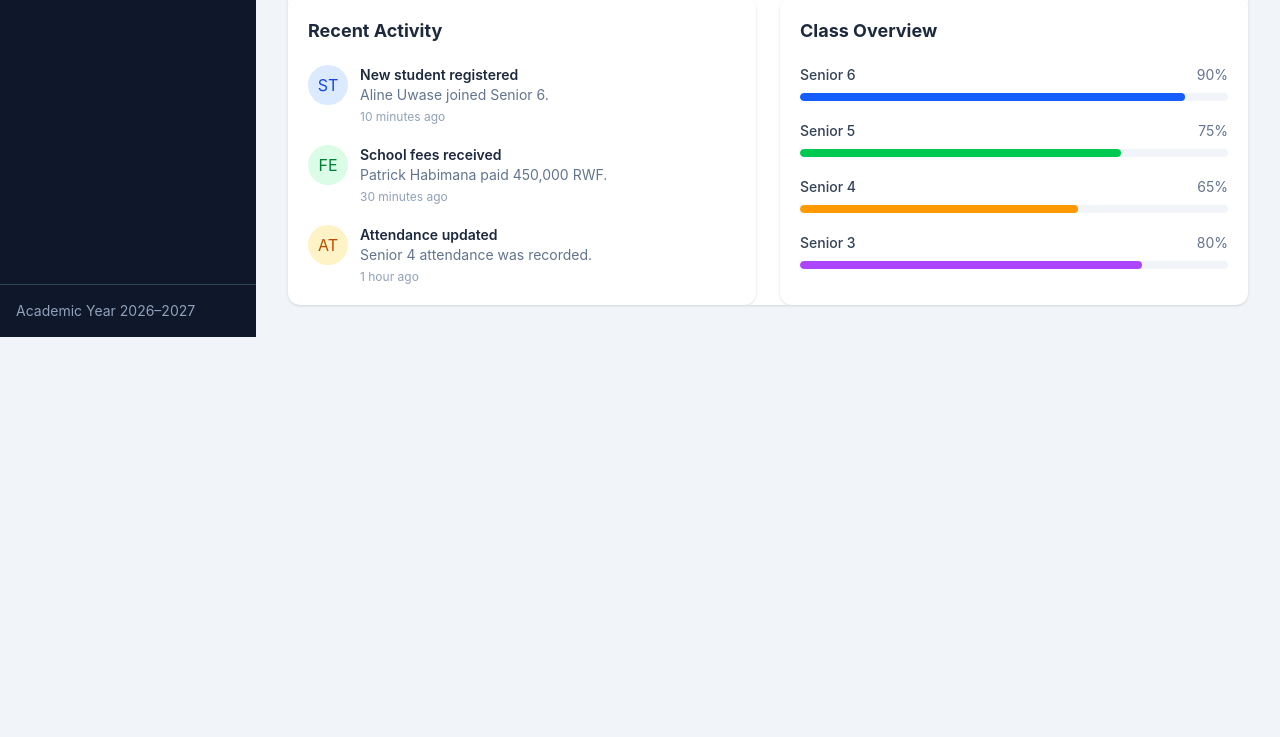
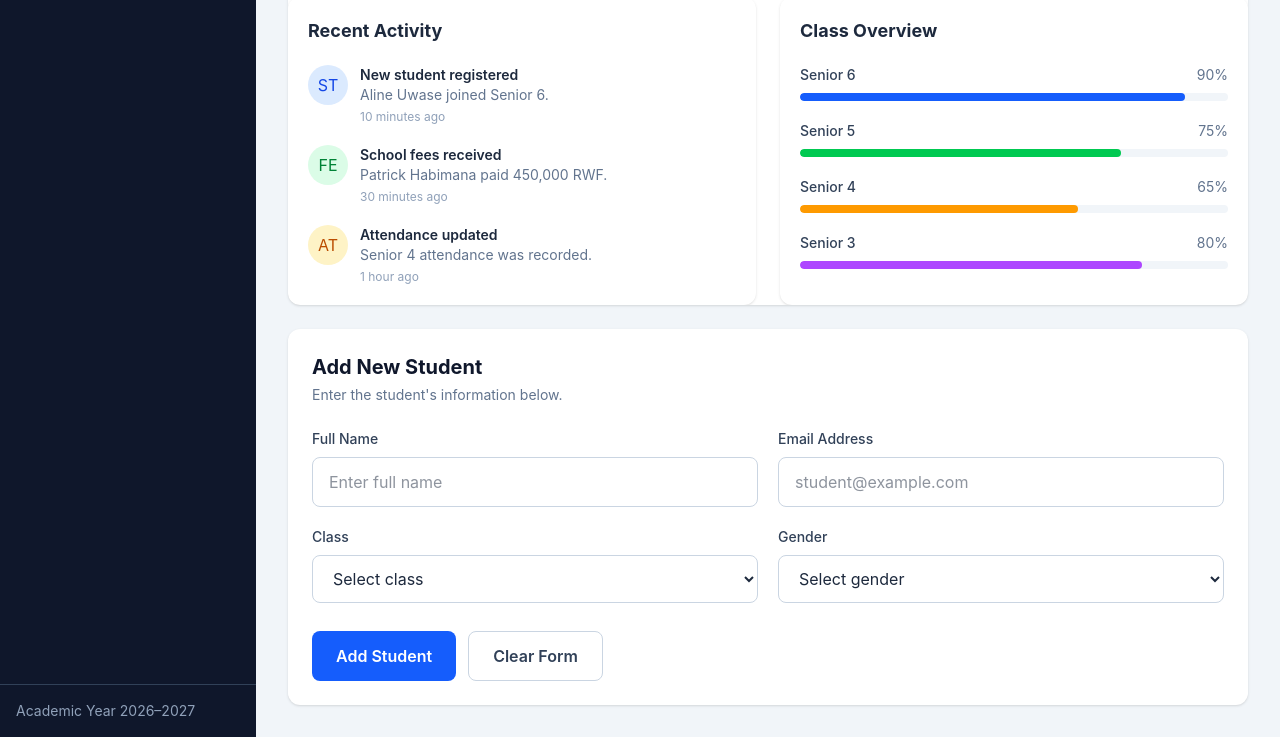
Before and after one commit to Neema2023/week3-tailwind-dashboard, a website built with Vite: page index.html in a window 1280 px wide. Shown: the part 829-1566 px from the top of the page. Before the commit the page ends 1166 px from the top, so only its background shows below. Built offline with nearby package versions, Linux system fonts and the light colour scheme.

Commit message:
Add student registration form

```diff
--- a/index.html
+++ b/index.html
@@ -299,6 +299,72 @@
                 </div>
 
 
+                <!-- Add New Student Form -->
+                <section class="rounded-xl bg-white p-5 shadow-sm sm:p-6">
+                    <div class="mb-6">
+                        <h2 class="text-xl font-bold text-slate-900">Add New Student</h2>
+                        <p class="mt-1 text-sm text-slate-500">
+                            Enter the student's information below.
+                        </p>
+                    </div>
+
+                    <form class="grid grid-cols-1 gap-5 md:grid-cols-2">
+
+                        <div>
+                            <label for="student-name" class="mb-2 block text-sm font-medium text-slate-700">
+        Full Name
+      </label>
+                            <input id="student-name" name="student-name" type="text" placeholder="Enter full name" required class="w-full rounded-lg border border-slate-300 px-4 py-3 outline-none transition focus:border-blue-500 focus:ring-2 focus:ring-blue-200">
+                        </div>
+
+                        <div>
+                            <label for="student-email" class="mb-2 block text-sm font-medium text-slate-700">
+        Email Address
+      </label>
+                            <input id="student-email" name="student-email" type="email" placeholder="student@example.com" required class="w-full rounded-lg border border-slate-300 px-4 py-3 outline-none transition focus:border-blue-500 focus:ring-2 focus:ring-blue-200">
+                        </div>
+
+                        <div>
+                            <label for="student-class" class="mb-2 block text-sm font-medium text-slate-700">
+        Class
+      </label>
+                            <select id="student-class" name="student-class" required class="w-full rounded-lg border border-slate-300 bg-white px-4 py-3 outline-none transition focus:border-blue-500 focus:ring-2 focus:ring-blue-200">
+        <option value="">Select class</option>
+        <option>Senior 1</option>
+        <option>Senior 2</option>
+        <option>Senior 3</option>
+        <option>Senior 4</option>
+        <option>Senior 5</option>
+        <option>Senior 6</option>
+      </select>
+                        </div>
+
+                        <div>
+                            <label for="student-gender" class="mb-2 block text-sm font-medium text-slate-700">
+        Gender
+      </label>
+                            <select id="student-gender" name="student-gender" required class="w-full rounded-lg border border-slate-300 bg-white px-4 py-3 outline-none transition focus:border-blue-500 focus:ring-2 focus:ring-blue-200">
+        <option value="">Select gender</option>
+        <option>Female</option>
+        <option>Male</option>
+      </select>
+                        </div>
+
+                        <div class="flex flex-wrap gap-3 pt-2 md:col-span-2">
+                            <button type="submit" class="rounded-lg bg-blue-600 px-6 py-3 font-semibold text-white transition hover:bg-blue-700 focus:outline-none focus:ring-2 focus:ring-blue-500 focus:ring-offset-2">
+        Add Student
+      </button>
+
+                            <button type="reset" class="rounded-lg border border-slate-300 px-6 py-3 font-semibold text-slate-700 transition hover:bg-slate-100 focus:outline-none focus:ring-2 focus:ring-slate-400">
+        Clear Form
+      </button>
+                        </div>
+
+                    </form>
+                </section>
+
+
+
             </section>
 
 
```
